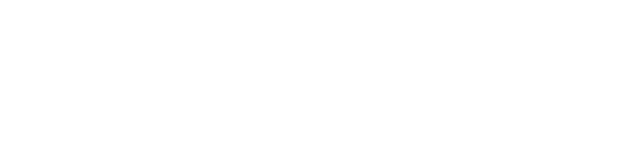
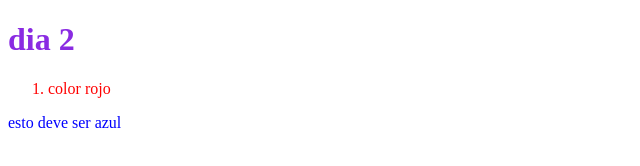
Before and after one commit to gnehemias04/Funval3, a plain HTML site: page Dia 2/index.html in a window 1280 px wide. Shown: the whole page, without its empty margins (0-640 px from the left). Drawn offline with Linux system fonts and the light colour scheme.

Commit message:
version nueva

```diff
--- a/Dia 2/index.html
+++ b/Dia 2/index.html
@@ -0,0 +1,18 @@
+<!DOCTYPE html>
+<html lang="en">
+<head>
+    <meta charset="UTF-8">
+    <meta name="viewport" content="width=device-width, initial-scale=1.0">
+    <title>Document</title>
+    <link rel="stylesheet" href="./style.css">
+</head>
+<body>
+    <h1>dia 2</h1>
+    <ol id="lista">
+        <li>color rojo</li>
+    </ol>
+
+    <p class="parrafo">esto deve ser azul</p>
+
+</body>
+</html>
--- /dev/null
+++ b/Dia 2/style.css
@@ -0,0 +1,11 @@
+h1{
+    color: blueviolet;
+}
+
+#lista{
+    color: red;
+}
+
+.parrafo{
+    color: blue;
+}
```
Also changed, not shown: index.html (+1 -1 lines).
